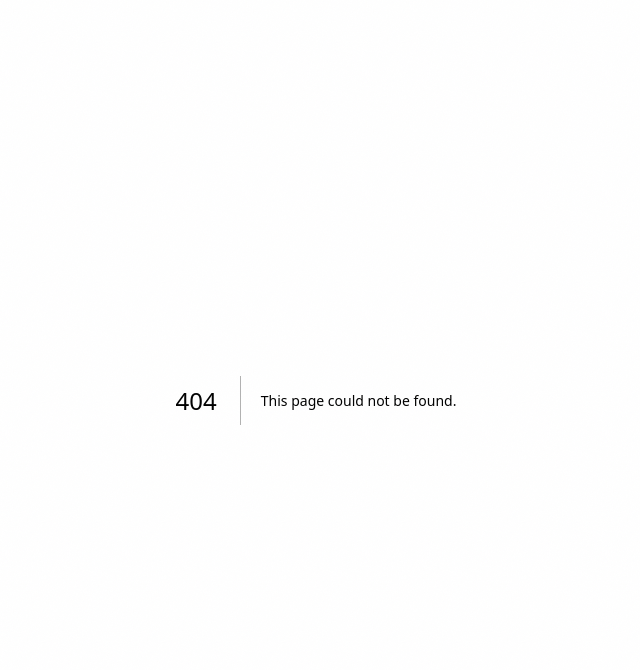
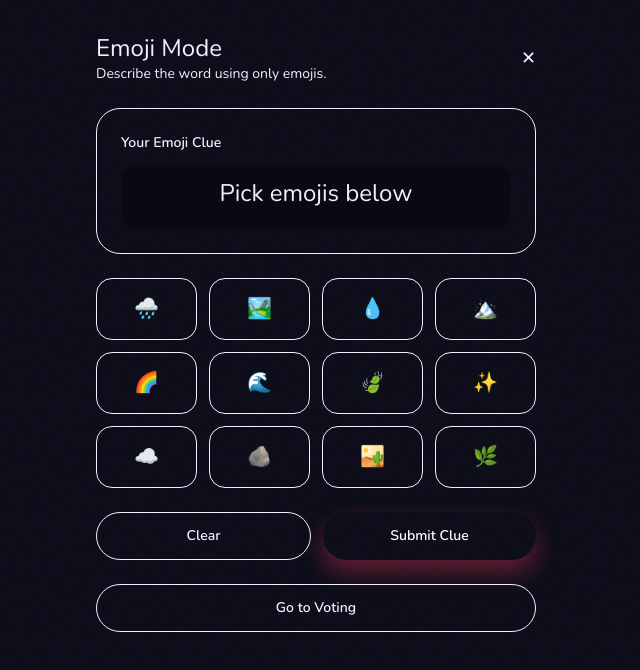
Before and after one commit to Anas-Furqan/Imposter-Who, a Next.js app in the folder frontend/: page /game/emoji in a window 1280 px wide. Before the commit this address had no page. Shown: the top 670 px of the page, without its empty margins (324-964 px from the left). Built offline with nearby package versions, Linux system fonts and the light colour scheme.

Commit message:
feat: question and emoji modes ui

```diff
--- /dev/null
+++ b/frontend/app/game/emoji/page.tsx
@@ -0,0 +1,81 @@
+"use client";
+
+import Link from "next/link";
+import { useState } from "react";
+
+const emojiGrid = [
+  "🌧️",
+  "🏞️",
+  "💧",
+  "🏔️",
+  "🌈",
+  "🌊",
+  "🍃",
+  "✨",
+  "☁️",
+  "🪨",
+  "🏜️",
+  "🌿",
+];
+
+export default function EmojiModePage() {
+  const [clues, setClues] = useState<string[]>([]);
+
+  return (
+    <div className="min-h-screen bg-brand-bg text-brand-cream">
+      <main className="mx-auto flex w-full max-w-[480px] flex-col gap-6 px-5 pb-[calc(env(safe-area-inset-bottom,0px)+40px)] pt-8">
+        <header className="flex items-center justify-between">
+          <div>
+            <h1 className="font-heading text-2xl">Emoji Mode</h1>
+            <p className="text-sm text-brand-cream/70">
+              Describe the word using only emojis.
+            </p>
+          </div>
+          <Link href="/dashboard" className="text-lg">
+            ✕
+          </Link>
+        </header>
+
+        <section className="rounded-3xl border border-brand-border bg-brand-card p-6">
+          <h2 className="text-sm font-semibold text-brand-cream/80">
+            Your Emoji Clue
+          </h2>
+          <div className="mt-3 min-h-[64px] rounded-2xl bg-black/40 px-4 py-3 text-center text-2xl">
+            {clues.length > 0 ? clues.join(" ") : "Pick emojis below"}
+          </div>
+        </section>
+
+        <section className="grid grid-cols-4 gap-3">
+          {emojiGrid.map((emoji) => (
+            <button
+              key={emoji}
+              onClick={() => setClues((prev) => [...prev, emoji])}
+              className="rounded-2xl border border-brand-border bg-brand-card py-4 text-xl"
+            >
+              {emoji}
+            </button>
+          ))}
+        </section>
+
+        <div className="flex gap-3">
+          <button
+            onClick={() => setClues([])}
+            className="h-12 flex-1 rounded-full border border-brand-border text-sm font-semibold"
+          >
+            Clear
+          </button>
+          <button className="h-12 flex-1 rounded-full bg-brand-red text-sm font-semibold text-white shadow-[0_12px_24px_rgba(255,59,92,0.35)]">
+            Submit Clue
+          </button>
+        </div>
+
+        <Link
+          href="/game/vote"
+          className="inline-flex h-12 w-full items-center justify-center rounded-full border border-brand-border text-sm font-semibold"
+        >
+          Go to Voting
+        </Link>
+      </main>
+    </div>
+  );
+}
--- /dev/null
+++ b/frontend/app/game/question/page.tsx
@@ -0,0 +1,53 @@
+"use client";
+
+import Link from "next/link";
+
+export default function QuestionModePage() {
+  return (
+    <div className="min-h-screen bg-brand-bg text-brand-cream">
+      <main className="mx-auto flex w-full max-w-[480px] flex-col gap-6 px-5 pb-[calc(env(safe-area-inset-bottom,0px)+40px)] pt-8">
+        <header className="flex items-center justify-between">
+          <div>
+            <h1 className="font-heading text-2xl">Question Mode</h1>
+            <p className="text-sm text-brand-cream/70">
+              Answer your secret question.
+            </p>
+          </div>
+          <Link href="/dashboard" className="text-lg">
+            ✕
+          </Link>
+        </header>
+
+        <section className="rounded-3xl border border-brand-border bg-brand-card p-6">
+          <h2 className="text-sm font-semibold text-brand-cream/80">
+            Your Question
+          </h2>
+          <div className="mt-4 rounded-2xl bg-black/40 px-6 py-5 text-center text-lg font-semibold">
+            What is your favorite topping on this Italian dish?
+          </div>
+          <p className="mt-3 text-sm text-brand-cream/70">
+            Give a short, believable answer without giving away the pack.
+          </p>
+        </section>
+
+        <div className="rounded-3xl border border-brand-border bg-brand-card p-5">
+          <label className="text-sm text-brand-cream/80">Your Answer</label>
+          <textarea
+            className="mt-3 min-h-[120px] w-full rounded-2xl border border-brand-border bg-black/40 p-4 text-sm text-brand-cream outline-none"
+            placeholder="Type your answer here..."
+          />
+          <button className="mt-4 h-12 w-full rounded-full bg-brand-red text-sm font-semibold text-white shadow-[0_12px_24px_rgba(255,59,92,0.35)]">
+            Submit Answer
+          </button>
+        </div>
+
+        <Link
+          href="/game/vote"
+          className="inline-flex h-12 w-full items-center justify-center rounded-full border border-brand-border text-sm font-semibold"
+        >
+          Go to Voting
+        </Link>
+      </main>
+    </div>
+  );
+}
```
